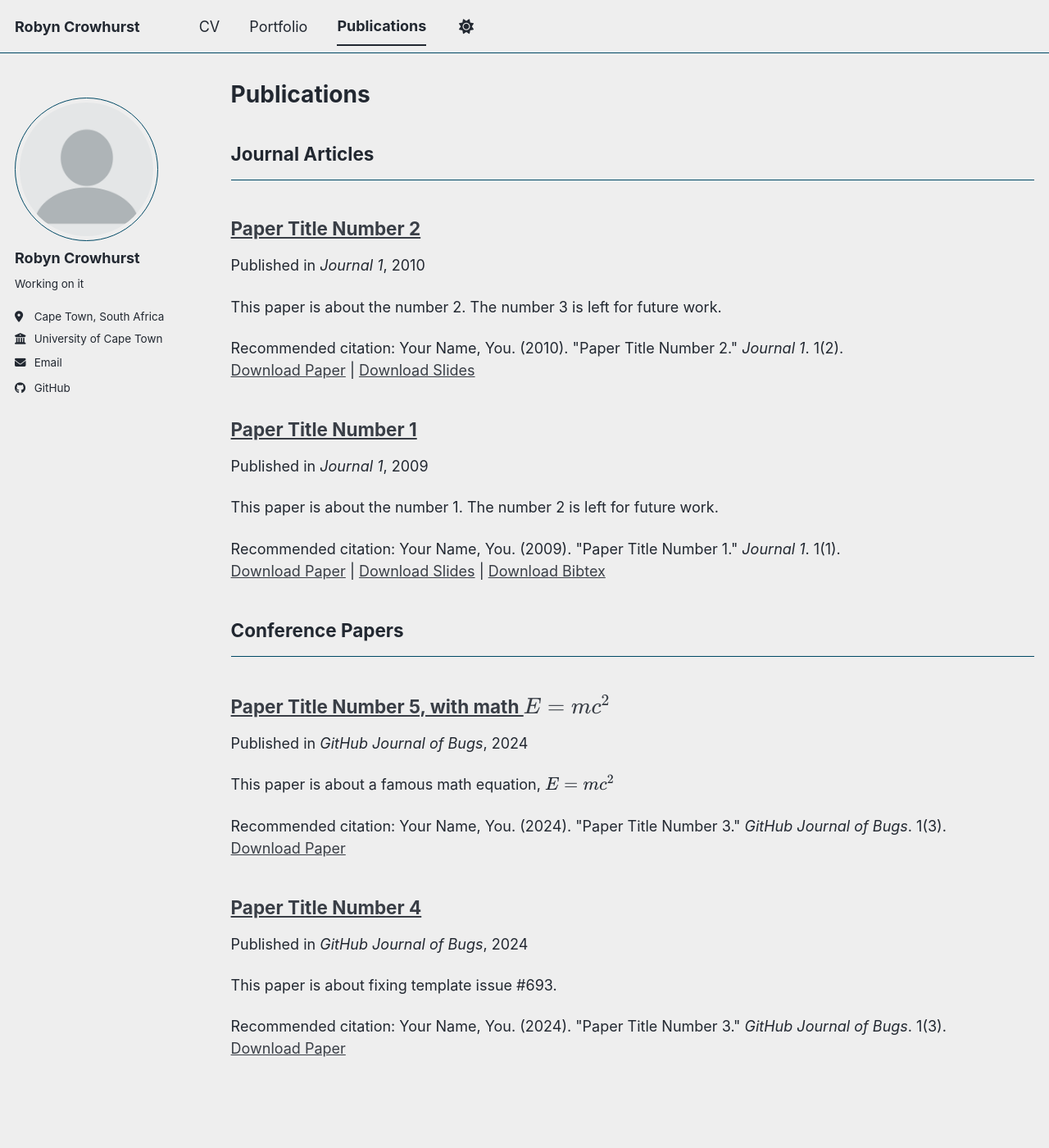
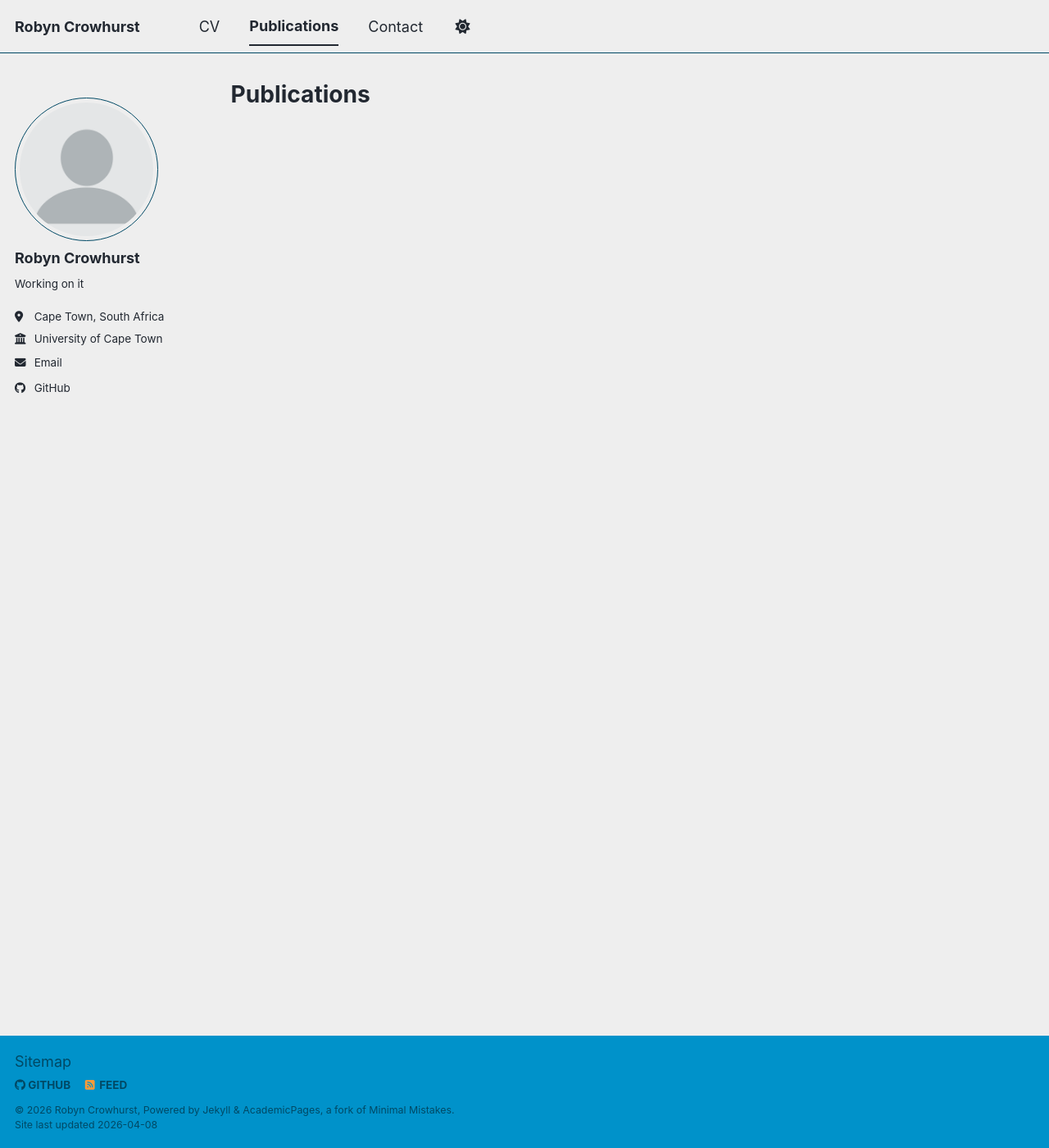
Before and after one commit to RutherfordsGold/ePortfolio, a Jekyll site: the page built from _pages/publications.html, in a window 1280 px wide and 1400 px high. Shown: the whole window at 82% size. Built offline with Jekyll 4.4.1, drawn with Linux system fonts in a browser that asks for light colours; a script bundle is joined from its source files by our own code; library files that are not in the unit come from our copies; a file with an impossible date is left out.

Commit message:
git commit

```diff
--- a/_data/authors.yml
+++ b/_data/authors.yml
@@ -1,10 +1,10 @@
 # Authors
 
 Name Name:
-  name        : "Name Name"
-  uri         : "https://name.com"
-  email       : "name@name.com"
-  bio         : "This is the first name."
+  name        : "Robyn Crowhurst"
+  uri         : "https://RutherfordsGold.com"
+  email       : "Robyncrowhurst1999@gmail.com"
+  bio         : "Robyn"
   avatar      : "bio-photo-2.jpg"
   twitter     : "name"
   google_plus : "Name"
--- a/_data/navigation.yml
+++ b/_data/navigation.yml
@@ -11,8 +11,8 @@
   - title: "CV"
     url: /cv/
 
-  - title: "Portfolio"
-    url: /portfolio/
-
   - title: "Publications"
     url: /publications/
+
+  - title: "Contact"
+    url: /Contact/
--- a/_publications/2009-10-01-paper-title-number-1.md
+++ /dev/null
@@ -1,14 +0,0 @@
----
-title: "Paper Title Number 1"
-collection: publications
-category: manuscripts
-permalink: /publication/2009-10-01-paper-title-number-1
-excerpt: 'This paper is about the number 1. The number 2 is left for future work.'
-date: 2009-10-01
-venue: 'Journal 1'
-slidesurl: 'https://academicpages.github.io/files/slides1.pdf'
-paperurl: 'https://academicpages.github.io/files/paper1.pdf'
-bibtexurl: 'https://academicpages.github.io/files/bibtex1.bib'
-citation: 'Your Name, You. (2009). &quot;Paper Title Number 1.&quot; <i>Journal 1</i>. 1(1).'
----
-The contents above will be part of a list of publications, if the user clicks the link for the publication than the contents of section will be rendered as a full page, allowing you to provide more information about the paper for the reader. When publications are displayed as a single page, the contents of the above "citation" field will automatically be included below this section in a smaller font.
--- a/_publications/2010-10-01-paper-title-number-2.md
+++ /dev/null
@@ -1,14 +0,0 @@
----
-title: "Paper Title Number 2"
-collection: publications
-category: manuscripts
-permalink: /publication/2010-10-01-paper-title-number-2
-excerpt: 'This paper is about the number 2. The number 3 is left for future work.'
-date: 2010-10-01
-venue: 'Journal 1'
-slidesurl: 'https://academicpages.github.io/files/slides2.pdf'
-paperurl: 'https://academicpages.github.io/files/paper2.pdf'
-citation: 'Your Name, You. (2010). &quot;Paper Title Number 2.&quot; <i>Journal 1</i>. 1(2).'
----
-
-The contents above will be part of a list of publications, if the user clicks the link for the publication than the contents of section will be rendered as a full page, allowing you to provide more information about the paper for the reader. When publications are displayed as a single page, the contents of the above "citation" field will automatically be included below this section in a smaller font.
--- a/_publications/2025-06-08-paper-title-number-5.md
+++ /dev/null
@@ -1,13 +0,0 @@
----
-title: "Paper Title Number 5, with math $$E=mc^2$$"
-collection: publications
-category: conferences
-permalink: /publication/2024-02-17-paper-title-number-4
-excerpt: 'This paper is about a famous math equation, $$E=mc^2$$'
-date: 2024-02-17
-venue: 'GitHub Journal of Bugs'
-paperurl: 'https://academicpages.github.io/files/paper3.pdf'
-citation: 'Your Name, You. (2024). &quot;Paper Title Number 3.&quot; <i>GitHub Journal of Bugs</i>. 1(3).'
----
-
-Using [MathJax](https://www.mathjax.org/) in the description is supported - $$E=mc^2$$ - however, the use must be mindful that the default delimiters are `$$...$$` and `\\[...\\]` which differs from the `$...$` that is typically expected.
```
Also changed, not shown: _pages/cv.md (+1 -1 lines), _publications/2024-02-17-paper-title-number-4.md (deleted, +0 -13 lines), 1 other file.
